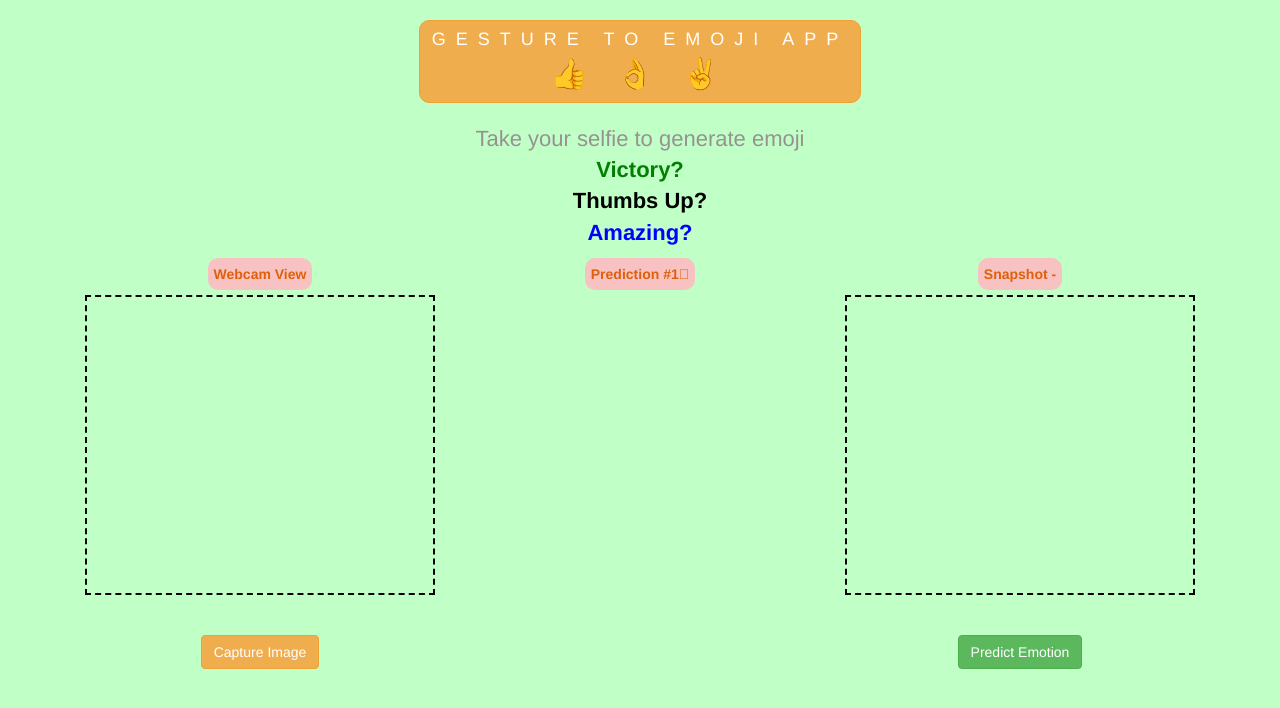
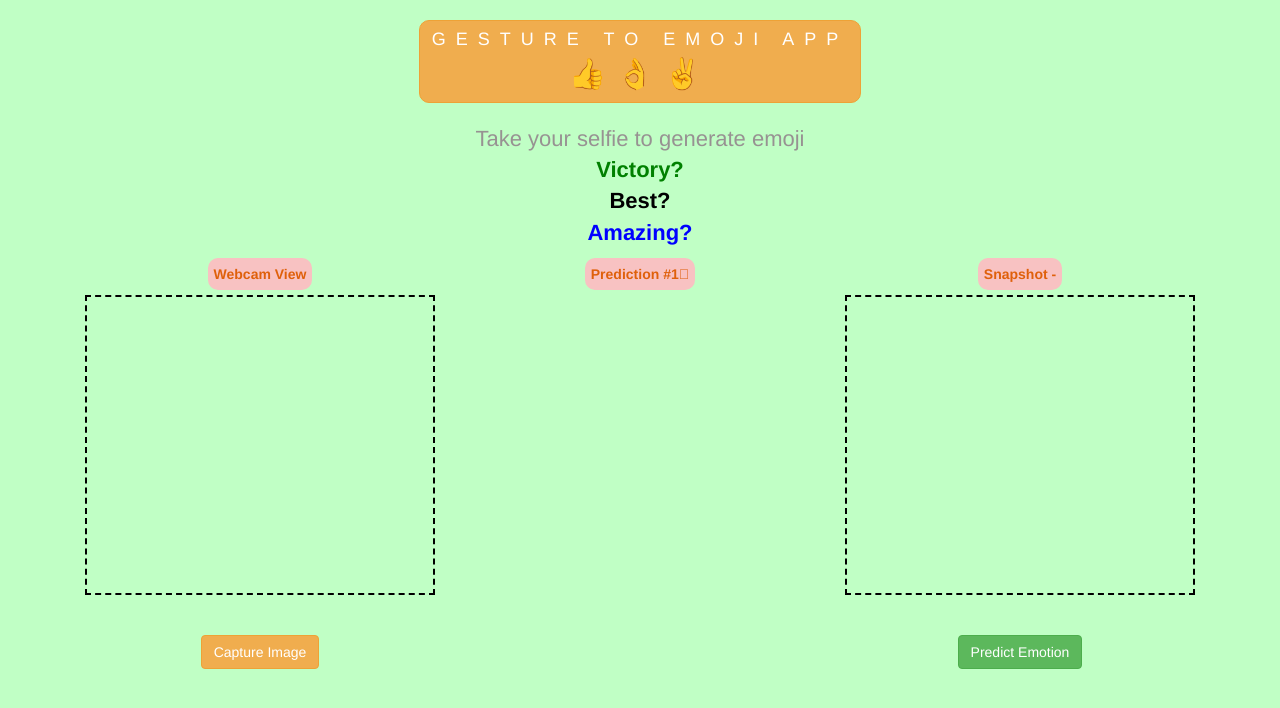
Before and after one commit to AaravKabir/HandGesture, a plain HTML site: page index.html in a window 1280 px wide. Drawn offline with nearby package versions, Linux system fonts and the light colour scheme; a script that the page names is missing.

Commit message:
Update index.html

```diff
--- a/index.html
+++ b/index.html
@@ -19,7 +19,7 @@
       <center>
         <h3 class="btn btn-warning heading">GESTURE TO EMOJI APP
           <br>
-          <span>&#128077; </span><span>&#128076; </span><span> &#9996; </span>
+          <span>&#128077;</span><span>&#128076;</span><span>&#9996;</span>
         </h3>
         <br><br>
 
@@ -27,7 +27,7 @@
             <br>
           <b style="color: green">Victory?</b>
           <br>
-          <b style="color: black">Thumbs Up?</b>
+          <b style="color: black">Best?</b>
           <br>
           <b style="color: blue">Amazing?</b>
           <br>
```
